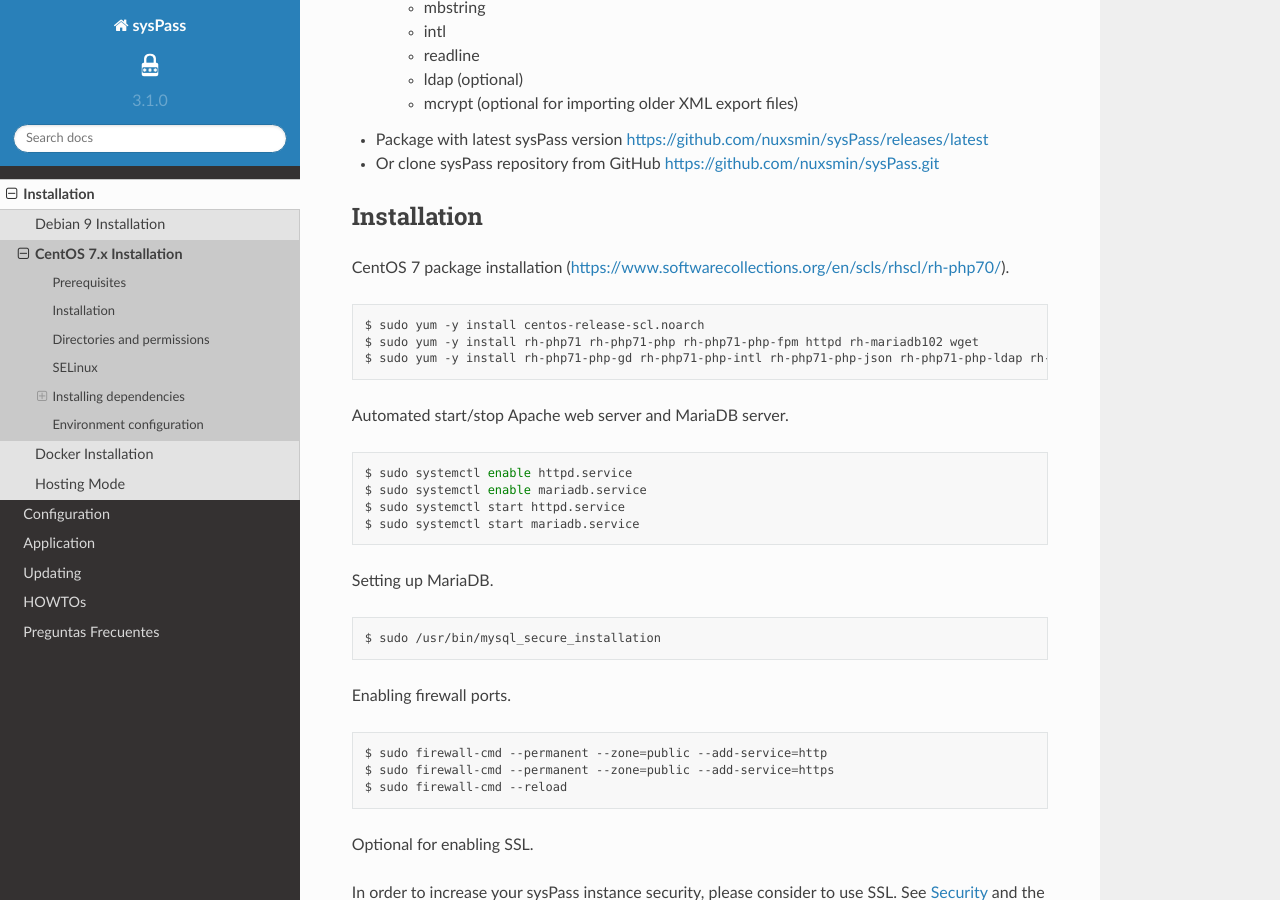
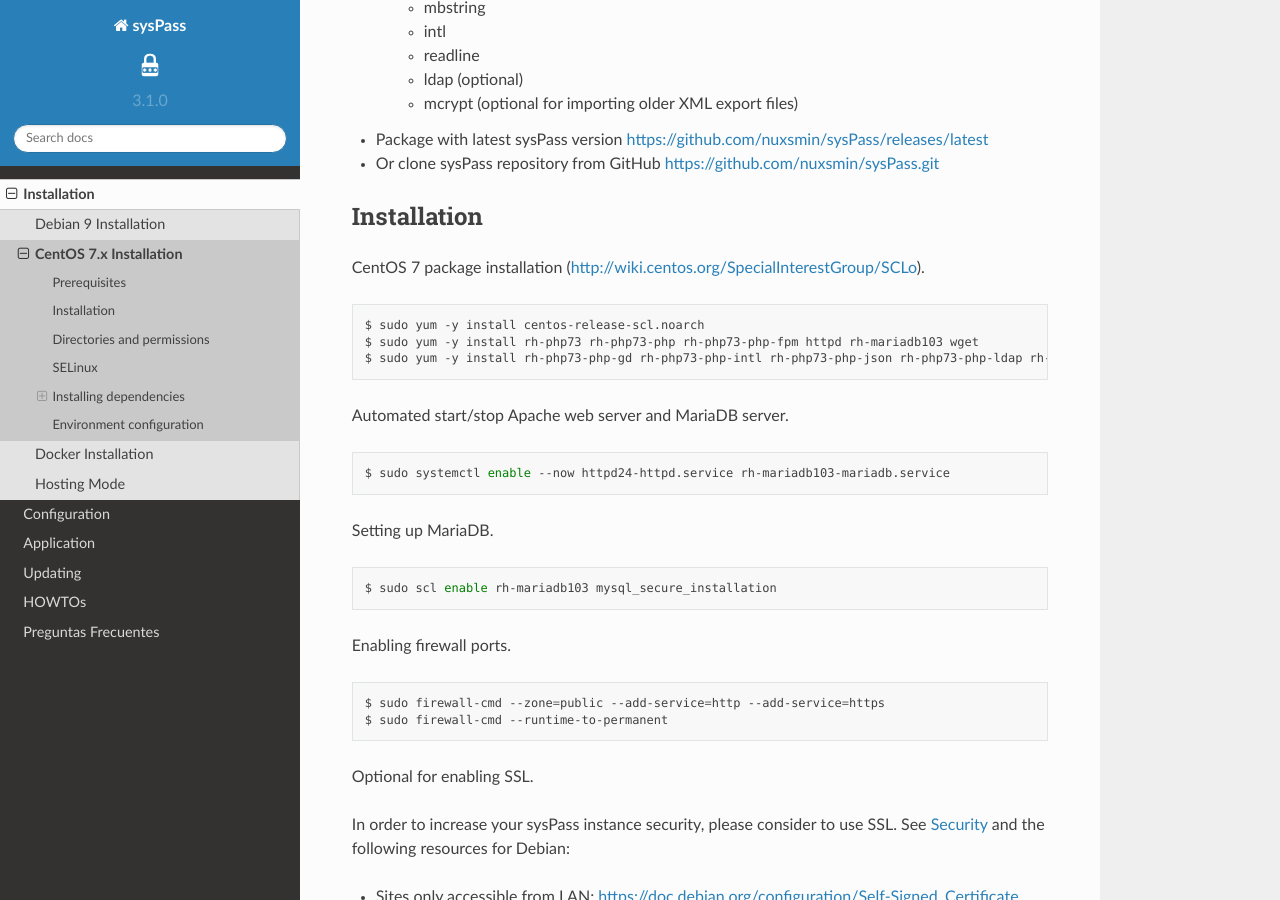
Before and after one commit to sysPass/sysPass-doc, a Sphinx documentation site: the page built from docs/source/installing/centos7.rst, in a window 1280 px wide and 900 px high, scrolled down 448 px. Built offline with Sphinx 7.4.7 and the Read the Docs theme 2.0.0, drawn with Linux system fonts in a browser that asks for light colours; some of the changed text lies outside the part shown.

Commit message:
installation on CentOS 7

```diff
--- a/docs/source/installing/centos7.rst
+++ b/docs/source/installing/centos7.rst
@@ -24,36 +24,32 @@
 Installation
 ------------
 
-CentOS 7 package installation (https://www.softwarecollections.org/en/scls/rhscl/rh-php70/).
+CentOS 7 package installation (http://wiki.centos.org/SpecialInterestGroup/SCLo).
 
 .. code:: bash
 
     $ sudo yum -y install centos-release-scl.noarch
-    $ sudo yum -y install rh-php71 rh-php71-php rh-php71-php-fpm httpd rh-mariadb102 wget
-    $ sudo yum -y install rh-php71-php-gd rh-php71-php-intl rh-php71-php-json rh-php71-php-ldap rh-php71-php-mbstring rh-php71-php-mysqlnd rh-php71-php-opcache rh-php71-php-pdo rh-php71-php-xml rh-php71-php-zip
+    $ sudo yum -y install rh-php73 rh-php73-php rh-php73-php-fpm httpd rh-mariadb103 wget
+    $ sudo yum -y install rh-php73-php-gd rh-php73-php-intl rh-php73-php-json rh-php73-php-ldap rh-php73-php-mbstring rh-php73-php-mysqlnd rh-php73-php-opcache rh-php73-php-pdo rh-php73-php-xml rh-php73-php-zip
 
 Automated start/stop Apache web server and MariaDB server.
 
 .. code:: bash
 
-  $ sudo systemctl enable httpd.service
-  $ sudo systemctl enable mariadb.service
-  $ sudo systemctl start httpd.service
-  $ sudo systemctl start mariadb.service
+  $ sudo systemctl enable --now httpd24-httpd.service rh-mariadb103-mariadb.service
 
 Setting up MariaDB.
 
 .. code:: bash
 
-  $ sudo /usr/bin/mysql_secure_installation
+  $ sudo scl enable rh-mariadb103 mysql_secure_installation
 
 Enabling firewall ports.
 
 .. code:: bash
 
-  $ sudo firewall-cmd --permanent --zone=public --add-service=http
-  $ sudo firewall-cmd --permanent --zone=public --add-service=https
-  $ sudo firewall-cmd --reload
+  $ sudo firewall-cmd --zone=public --add-service=http --add-service=https
+  $ sudo firewall-cmd --runtime-to-permanent
 
 .. include:: _ssl.rst
 
@@ -68,15 +64,20 @@
 
     Please, run only one of the choices
 
-* Change SELinux's context and user:
+* Change the SELinux context of files:
 
 .. code:: bash
 
   $ sudo setsebool -P httpd_can_connect_ldap 1
-  $ sudo chcon -R -t httpd_sys_rw_content_t /var/www/html/syspass/app/{config,backup,cache,tmp}
+  $ sudo semanage fcontext -a -t httpd_sys_rw_content_t "/var/www/html/syspass/app/(config|backup|cache|temp)(/.*)?"
+  $ sudo restorecon -R -v /var/www/html/syspass
 
 
-* Disable SELinux by editing the file "/etc/sysconfig/selinux" and setting "SELINUX" variable's value to "permissive". You need to restart the system.
+* Disable SELinux by editing the file "/etc/sysconfig/selinux" and setting "SELINUX" variable's value to "disabled". You need to restart the system. Until then you can use permissive mode which won't enforce the policies:
+
+.. code:: bash
+
+  $ sudo setenforce 0
 
 .. include:: _dependencies.rst
 
```
